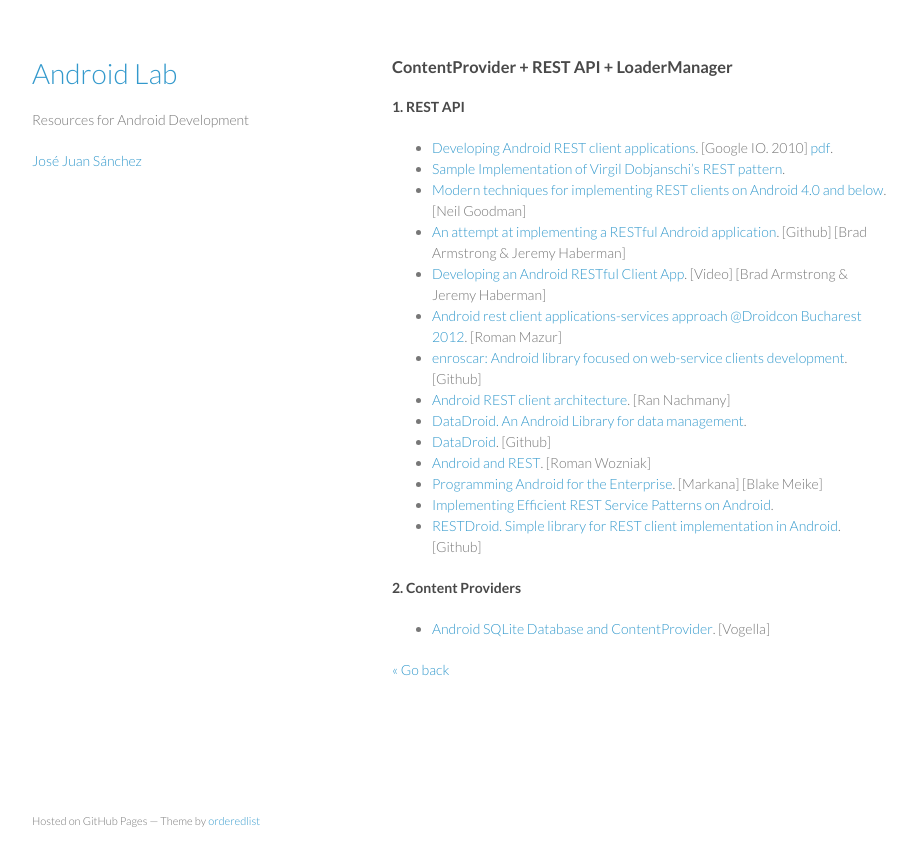
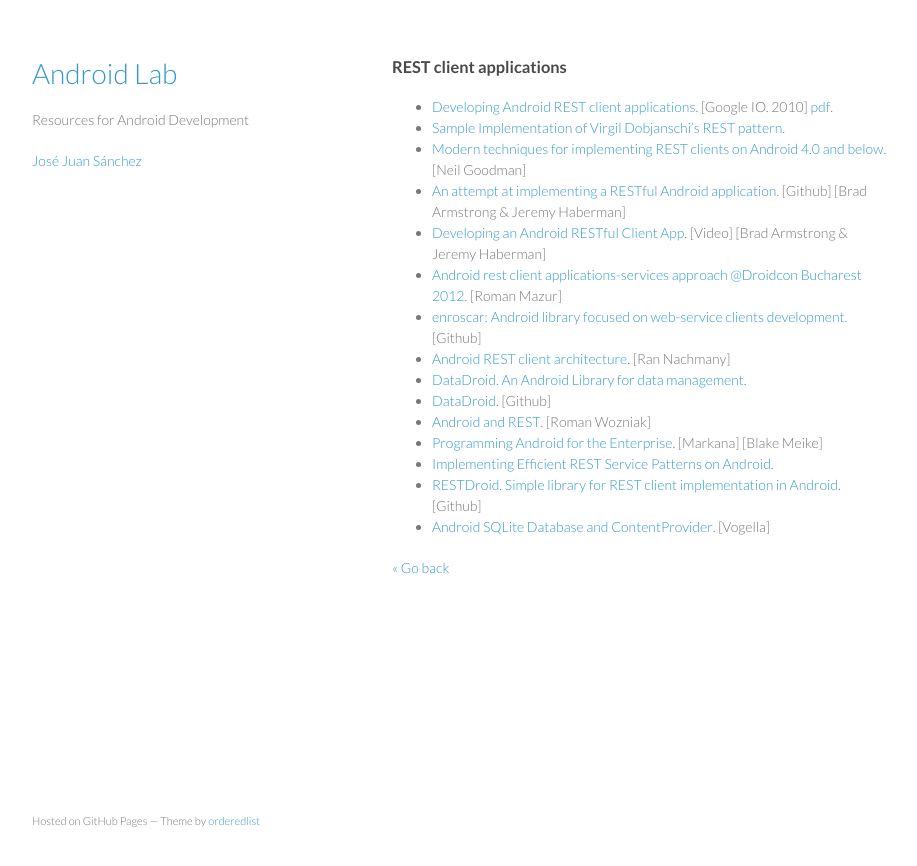
Before and after one commit to josejuansanchez/josejuansanchez.github.io, a Jekyll site: the page built from androidlab/rest.md, in a window 1280 px wide. Shown: the top 866 px of the page, without its empty margins (178-1095 px from the left). Built offline with Jekyll 4.4.1, drawn with Linux system fonts in a browser that asks for light colours.

Commit message:
Changes in Android Lab

```diff
--- a/androidlab/rest.md
+++ b/androidlab/rest.md
@@ -3,8 +3,7 @@
 title: Android Lab
 ---
 
-### ContentProvider + REST API + LoaderManager
-#### 1. REST API
+### REST client applications
   * [Developing Android REST client applications](http://www.google.com/events/io/2010/sessions/developing-RESTful-android-apps.html). [Google IO. 2010] [pdf](http://dl.google.com/googleio/2010/android-developing-RESTful-android-apps.pdf).
   * [Sample Implementation of Virgil Dobjanschi's REST pattern](http://www.codeproject.com/Articles/429997/Sample-Implementation-of-Virgil-Dobjanschis-Rest-p).
   * [Modern techniques for implementing REST clients on Android 4.0 and below](http://neilgoodman.net/2011/12/26/modern-techniques-for-implementing-rest-clients-on-android-4-0-and-below-part-1/). [Neil Goodman]
@@ -19,8 +18,6 @@
   * [Programming Android for the Enterprise](http://marakana.com/s/post/1346/programming_android_for_the_enterprise). [Markana] [Blake Meike]
   * [Implementing Efficient REST Service Patterns on Android](http://www.gqadonis.com/implementing-efficient-rest-service-patterns-on-android/).
   * [RESTDroid. Simple library for REST client implementation in Android](https://github.com/PCreations/RESTDroid). [Github]
-
-#### 2. Content Providers
   * [Android SQLite Database and ContentProvider](http://www.vogella.com/articles/AndroidSQLite/article.html). [Vogella]
 
 [&laquo; Go back](./)
```
Also changed, not shown: androidlab/index.md (+1 -1 lines).
